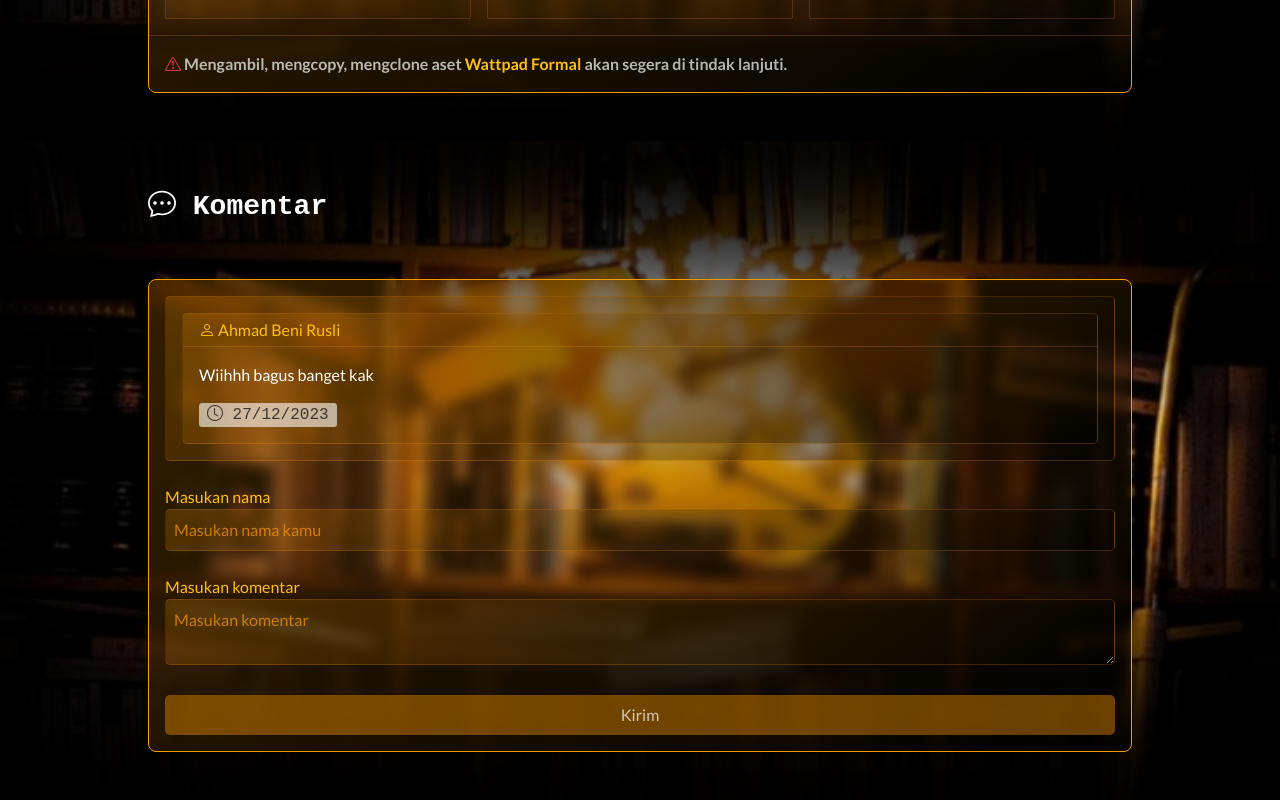
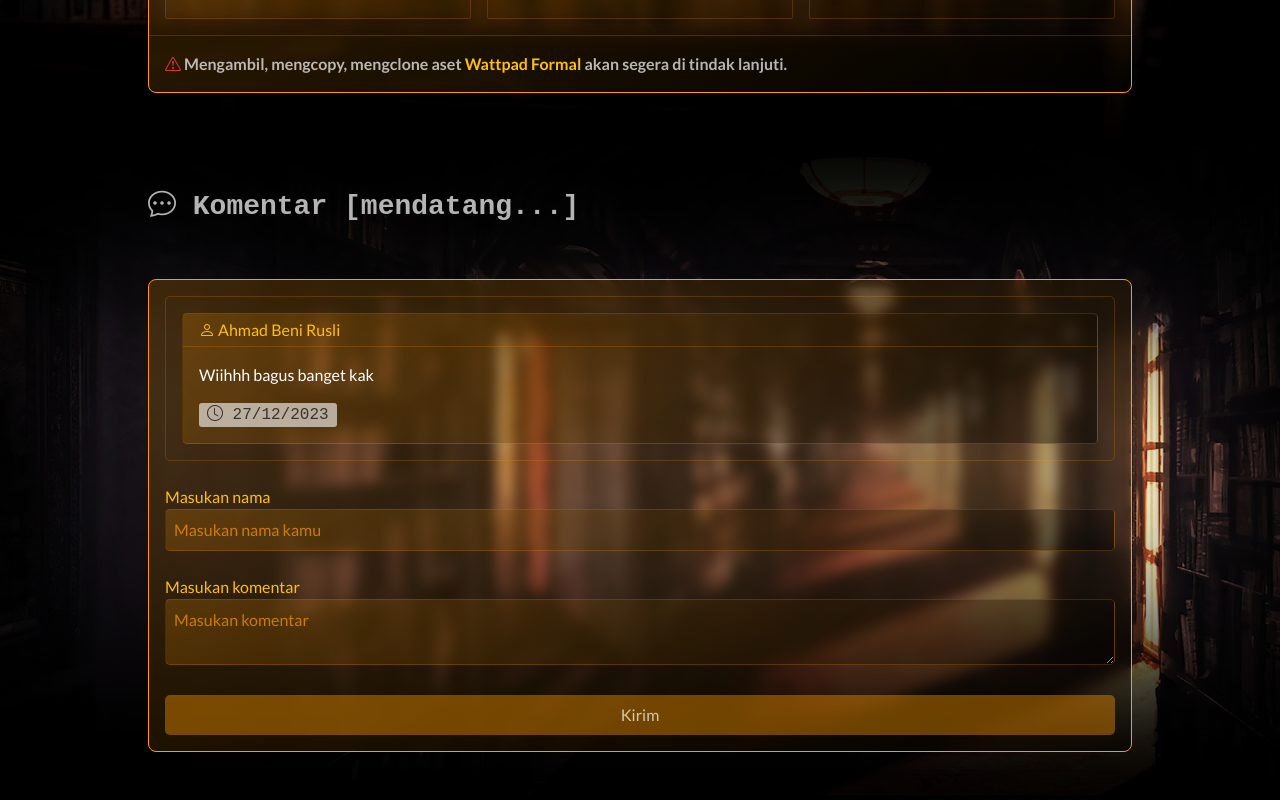
Before and after one commit to Abrazax56/Profil-wf, a React (Vite) app: page / in a window 1280 px wide. Shown: the part 4120-4920 px from the top of the page. Built offline with nearby package versions, Linux system fonts and the light colour scheme.

Commit message:
third-commit

```diff
--- a/src/components/Comment.jsx
+++ b/src/components/Comments.jsx
@@ -1,20 +1,24 @@
-export default function Comment() {
+function HandleClickSubmit(e) {
+  e.preventDefault();
+}
+
+export default function Comments() {
   return (
     <div className="mainSection p-5 d-flex flex-column align-items-baseline">
-      <h1 className="judulsection text-white fs-3"><i className="bi bi-chat-dots"></i> Komentar</h1>
+      <h1 className="judulkomen judulsection fs-3"><i className="bi bi-chat-dots"></i> Komentar [mendatang...]</h1>
       <div className="mt-5 p-3 jadwal w-100">
-        <div className="box-coment comment-nama d-flex flex-column gap-3 p-3">
+        <div className="box-coment d-flex flex-column gap-3 p-3">
           <div className="komentar">
             <p className="nama-komen px-3 pb-1 pt-1 text-warning"><i className="bi bi-person"></i> Ahmad Beni Rusli</p>
             <div><p className="text-white px-3 h-100">Wiihhh bagus banget kak</p></div>
             <div className="px-3 d-flex justify-content-baseline"><p className="wajib fs-7 px-2"><i className="bi bi-clock"></i> 27/12/2023</p></div>
           </div>
         </div>
-        <form className="mt-4">
+        <form className="mt-4" onSubmit={HandleClickSubmit}>
           <label className="text-warning">Masukan nama</label>
-          <input type="text" className="comment-nama w-100 p-2 text-warning" placeholder="Masukan nama kamu"/>
+          <input type="text" className="comment-nama w-100 p-2 text-warning" placeholder="Masukan nama kamu" disabled={true}/>
           <label className="text-warning mt-4">Masukan komentar</label>
-          <textarea className="comment-nama w-100 p-2 text-warning" placeholder="Masukan komentar"></textarea>
+          <textarea className="comment-nama w-100 p-2 text-warning" placeholder="Masukan komentar" disabled={true}></textarea>
           <button type="submit" className="mt-4 p-2 w-100 button">Kirim</button>
         </form>
       </div>
--- a/src/components/Section6.jsx
+++ b/src/components/Section6.jsx
@@ -1,8 +1,8 @@
-import Comment from './Comment.jsx'
+import Comments from './Comments.jsx'
 export default function SectionSix() {
   return (
-    <div className="section-five w-100 d-flex flex-column align-items-center">
-      <Comment/>
+    <div className="section-six w-100 d-flex flex-column align-items-center">
+      <Comments/>
     </div>
   );
 }
--- a/src/css/style.css
+++ b/src/css/style.css
@@ -253,6 +253,13 @@ body {
   height: 40px;
   background: rgba(255, 155, 0, 1);
 }
+.section-six {
+  background-image: url('/img/bg5.jpg');
+  background-repeat: no-repeat;
+  background-size: cover;
+  background-position: center;
+  box-shadow: inset 0 10rem 10rem rgba(0, 0, 0, 1), inset 0 -10rem 10rem rgba(0, 0, 0, 1);
+}
 .comment-nama {
   border: 1px solid rgba(255, 155, 0, .2);
   background-image: linear-gradient(145deg, rgba(255, 155, 0, .2), rgba(0, 0, 0, .4));
@@ -270,6 +277,8 @@ body {
 .box-coment {
   max-height: 500px;
   overflow: auto;
+  border: 1px solid rgba(255, 155, 0, .2);
+  border-radius: 5px;
 }
 .komentar {
   border: 1px solid rgba(255, 155, 0, .2);
@@ -284,6 +293,9 @@ body {
   border: none;
   color: rgba(255, 255, 255, .7);
   border-radius: 5px;
+}
+.judulkomen {
+  color: rgba(180, 180, 180, 1);
 }
 @media (min-width: 750px) {
   .art, .art2 {
```
Also changed, not shown: public/img/bg5.jpg (added).
